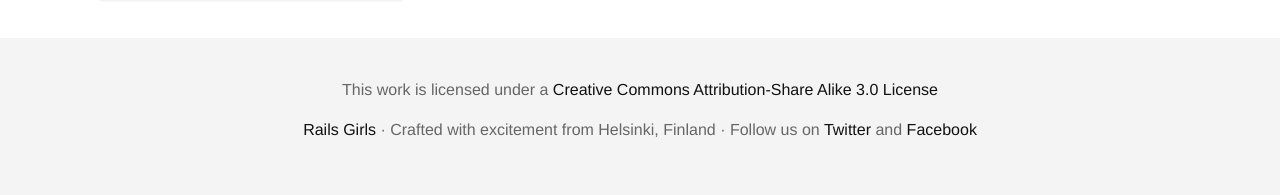
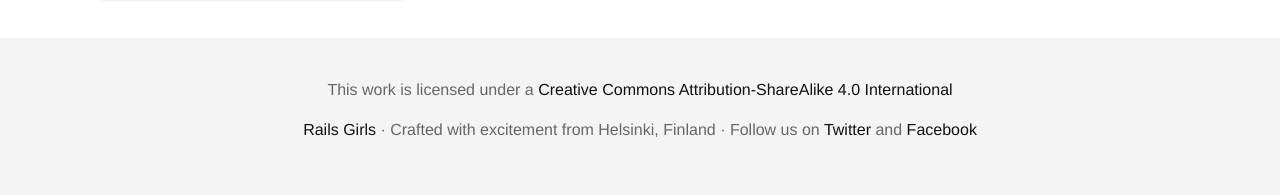
Before and after one commit to railsgirls-taiwan/railsgirls-taiwan.github.io, a Jekyll site: the page built from events/index.html, in a window 1280 px wide. Shown: the part 1892-2087 px from the top of the page. Built offline with Jekyll 4.4.1, drawn with Linux system fonts in a browser that asks for light colours; nearby versions of some CDN libraries; Markdown is read by kramdown in place of the engine named in the settings.

Commit message:
Update footer.

```diff
--- a/_includes/footer.html
+++ b/_includes/footer.html
@@ -1,7 +1,7 @@
     <footer>
       <p>
         This work is licensed under a
-        <a href="http://creativecommons.org/licenses/by-sa/3.0/">Creative Commons Attribution-Share Alike 3.0 License</a>
+        <a href="https://creativecommons.org/licenses/by-sa/4.0/">Creative Commons Attribution-ShareAlike 4.0 International</a>
       </p>
       <p>
         <a href="http://railsgirls.tw">Rails Girls</a>
```
Lines whose indentation alone changed are shown as unchanged.
